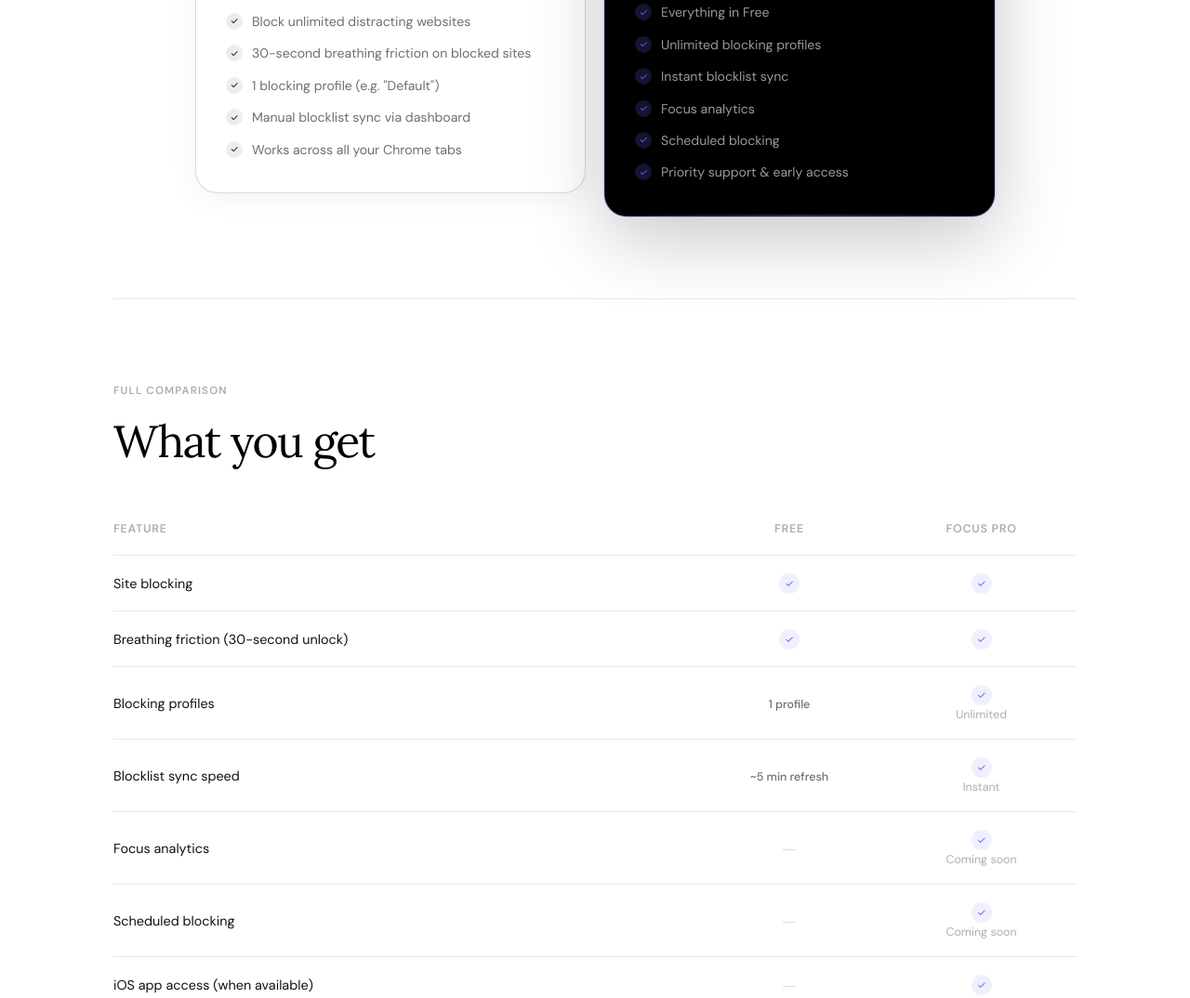
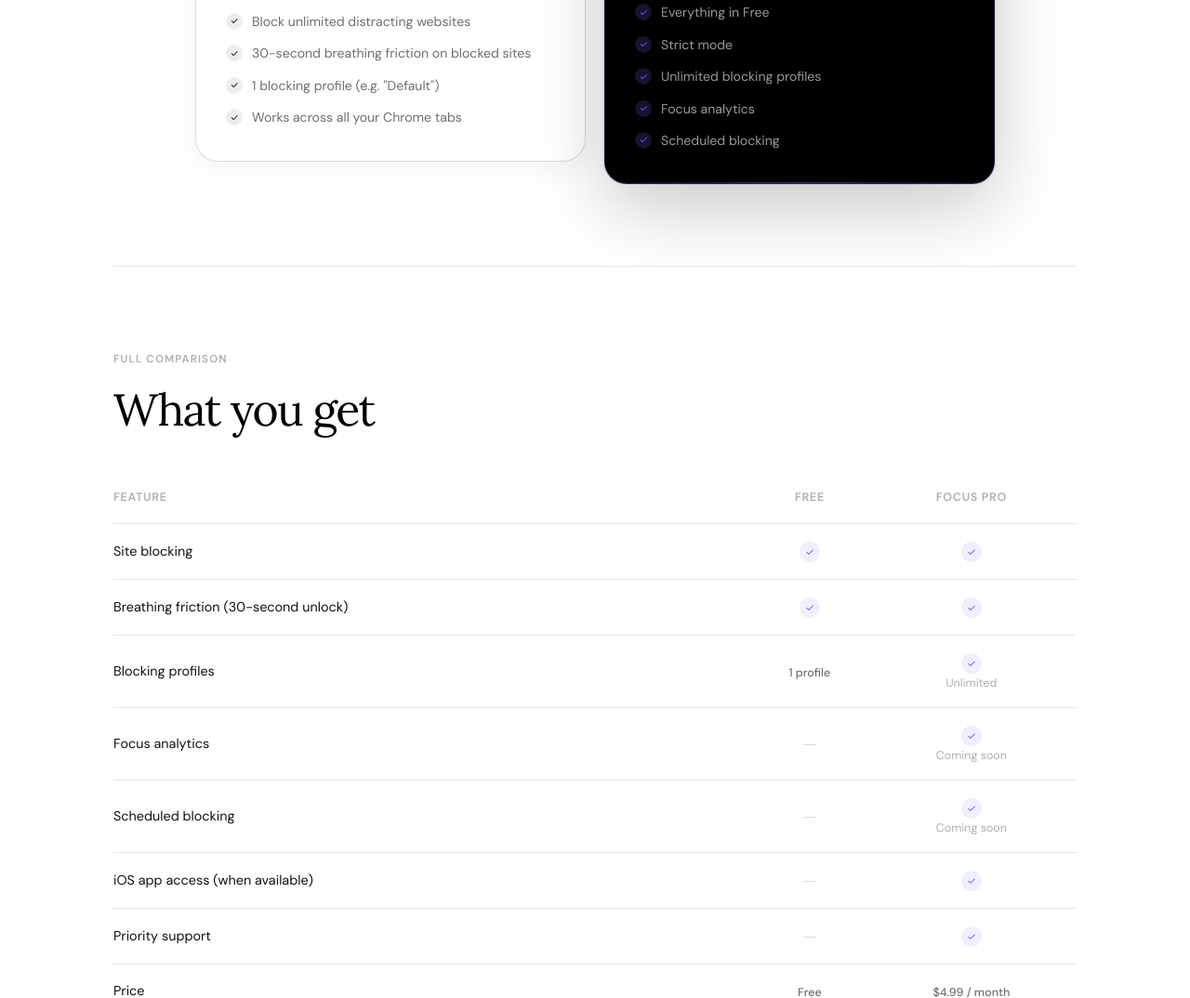
Before and after one commit to otaviomrosa/pleasedontscroll, a browser extension: page pds/web/pricing.html in a window 1280 px wide. Shown: the part 975-2049 px from the top of the page at 93% size. Drawn offline with Linux system fonts and the light colour scheme.

Commit message:
Fix incorrect index.html pointing

```diff
--- a/pds/web/pricing.html
+++ b/pds/web/pricing.html
@@ -815,10 +815,6 @@
           </li>
           <li class="plan-feature">
             <span class="plan-feature-icon check">&#10003;</span>
-            Manual blocklist sync via dashboard
-          </li>
-          <li class="plan-feature">
-            <span class="plan-feature-icon check">&#10003;</span>
             Works across all your Chrome tabs
           </li>
         </ul>
@@ -850,11 +846,11 @@
           </li>
           <li class="plan-feature">
             <span class="plan-feature-icon check">&#10003;</span>
-            Unlimited blocking profiles
+            Strict mode
           </li>
           <li class="plan-feature">
             <span class="plan-feature-icon check">&#10003;</span>
-            Instant blocklist sync
+            Unlimited blocking profiles
           </li>
           <li class="plan-feature">
             <span class="plan-feature-icon check">&#10003;</span>
@@ -863,10 +859,6 @@
           <li class="plan-feature">
             <span class="plan-feature-icon check">&#10003;</span>
             Scheduled blocking
-          </li>
-          <li class="plan-feature">
-            <span class="plan-feature-icon check">&#10003;</span>
-            Priority support &amp; early access
           </li>
         </ul>
       </div>
@@ -901,11 +893,6 @@
             <td>Blocking profiles</td>
             <td><span class="check-partial">1 profile</span></td>
             <td><span class="check-yes">&#10003;</span> <small>Unlimited</small></td>
-          </tr>
-          <tr>
-            <td>Blocklist sync speed</td>
-            <td><span class="check-partial">~5 min refresh</span></td>
-            <td><span class="check-yes">&#10003;</span> <small>Instant</small></td>
           </tr>
           <tr>
             <td>Focus analytics</td>
@@ -989,7 +976,7 @@
           <span class="faq-toggle">+</span>
         </div>
         <p class="faq-answer">
-          Absolutely. The core blocking and breathing friction experience is free forever. Focus Pro adds convenience and depth: multiple profiles, instant sync, and upcoming analytics. The fundamental tool for reclaiming your attention costs nothing.
+          Absolutely. The core blocking and breathing friction experience is free forever. Focus Pro adds convenience and depth: multiple profiles, Strict Mode, and upcoming analytics. The fundamental tool for reclaiming your attention costs nothing.
         </p>
       </div>
 
```
Also changed, not shown: pds/web/dashboard.html (+1 -1 lines), pds/web/index.html (+1 -1 lines), pds/vercel.json.
